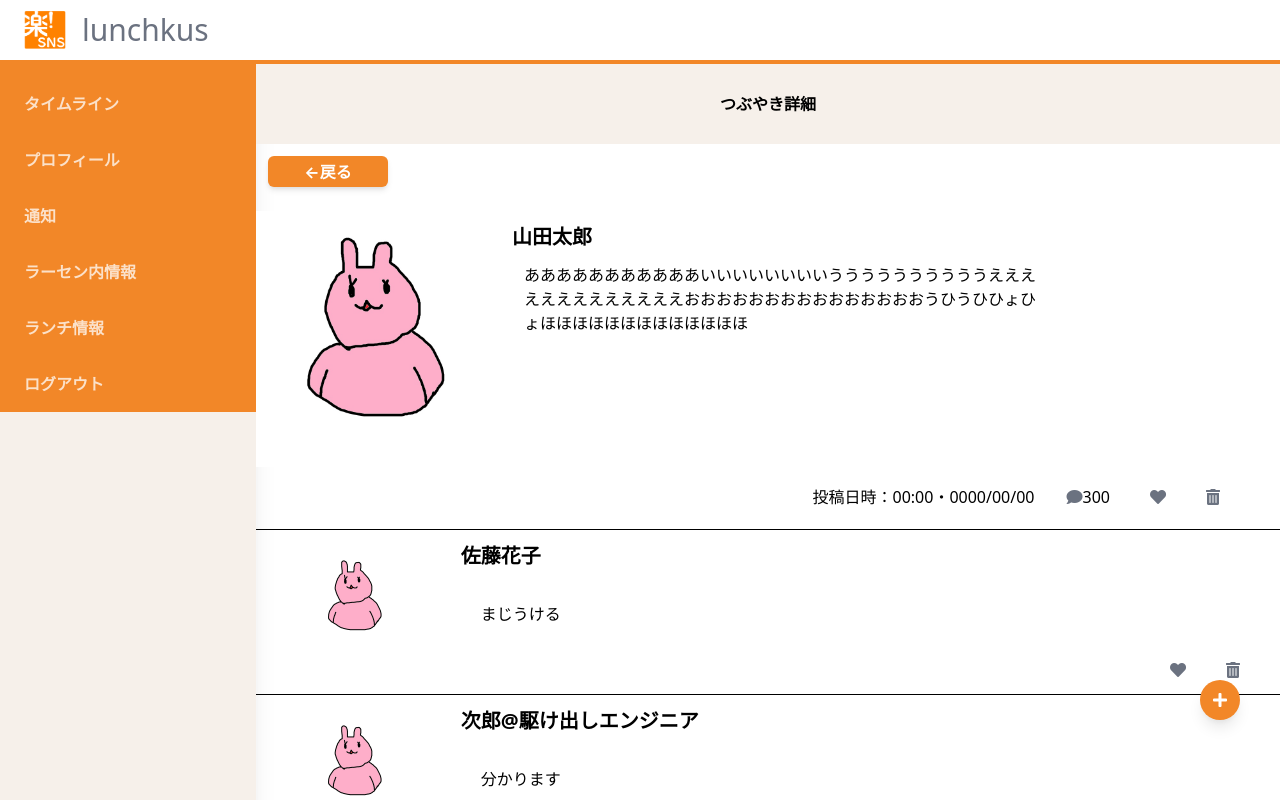
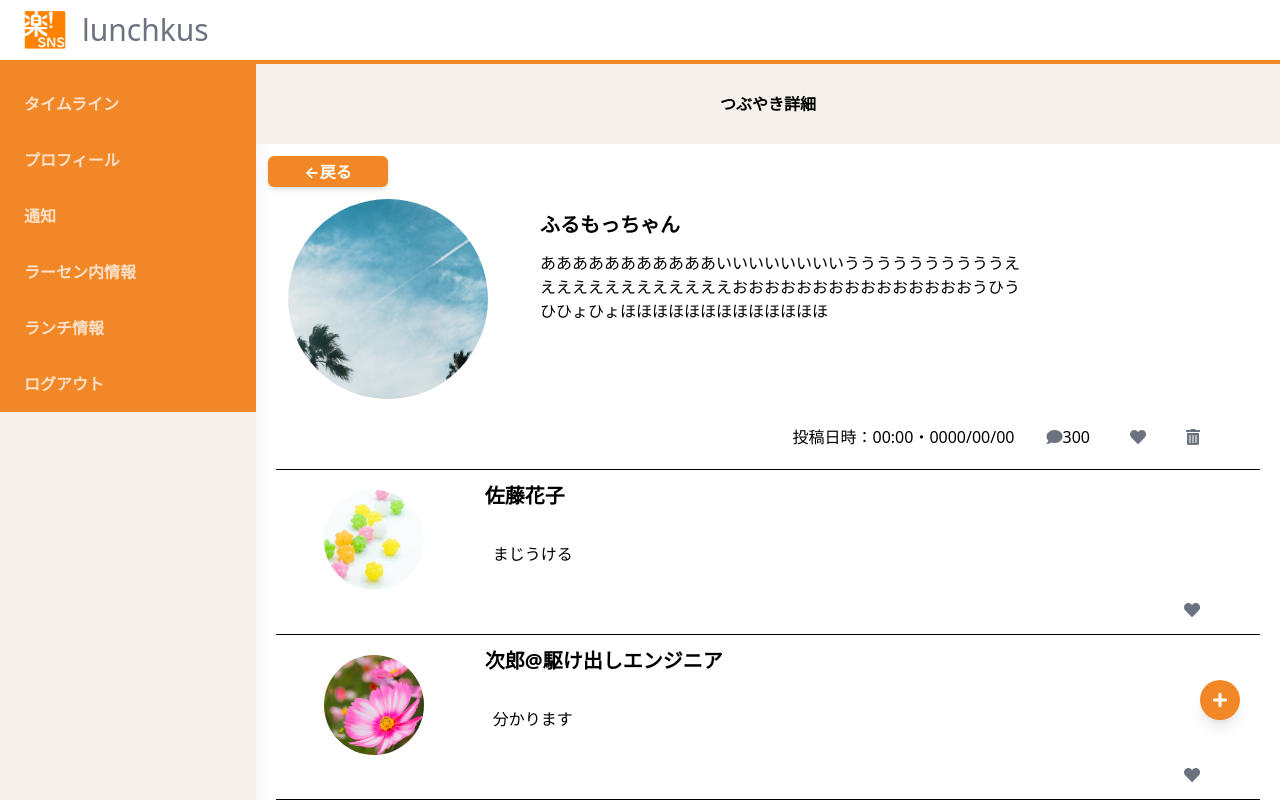
Before and after one commit to suzu1997/rakus-sns-app, a Next.js app: page /timeline/1 in a window 1280 px wide. Shown: the top 800 px of the page. Built offline with nearby package versions, Linux system fonts and the light colour scheme.

Commit message:
画像丸く／ごみ箱表示／CSS変更

```diff
--- a/src/pages/timeline/[id].tsx
+++ b/src/pages/timeline/[id].tsx
@@ -21,10 +21,10 @@ const TweetDetail: NextPage = () => {
   const [data] = useState({
     postId: 1,
     userId: 1,
-    name: "山田太郎",
+    name: "ふるもっちゃん",
     tweet:
       "あああああああああああいいいいいいいいううううううううううえええええええええええええおおおおおおおおおおおおおおおうひうひひょひょほほほほほほほほほほほほほ",
-    img: "/usakus.jpg",
+    img: "/image/userIcon/user3.jpeg",
     time: "00:00・0000/00/00",
     comment: [
       {
@@ -32,14 +32,21 @@ const TweetDetail: NextPage = () => {
         userId: 2,
         name: "佐藤花子",
         tweet: "まじうける",
-        img: "/usakus.jpg",
+        img: "/image/userIcon/user1.jpeg",
       },
       {
         postId: 3,
         userId: 3,
         name: "次郎@駆け出しエンジニア",
         tweet: "分かります",
-        img: "/usakus.jpg",
+        img: "/image/userIcon/user6.jpeg",
+      },
+      {
+        postId: 4,
+        userId: 1,
+        name: "ふるもっちゃん",
+        tweet: "みんないいねしてね",
+        img: "/image/userIcon/user3.jpeg",
       },
     ],
   });
@@ -65,7 +72,7 @@ const TweetDetail: NextPage = () => {
     router.push(`/user/${userId}`);
   };
 
-  // const loginUserId = Number(router.query.id);
+  const loginUserId = Number(router.query.id);
   // const { data: timelineData, error } = useSWR<TimelineDetail>(
   //   `${JAVA_API_URL}/timeline/${loginUserId}`,
   // );
@@ -88,32 +95,38 @@ const TweetDetail: NextPage = () => {
       </div>
 
       {/* つぶやき詳細 */}
+      <div className="mx-5">
         <div>
-        <div className="pt-3 pb-3 flex">
+          <div className="px-3 flex">
             <div className="w-3/12 cursor-pointer hover:opacity-50">
               <Image
                 src={data.img}
-              width={300}
-              height={300}
+                width={200}
+                height={200}
                 alt="icon"
                 onClick={() => {
                   goUserPage(data.userId);
                 }}
+                className="rounded-full"
               />
             </div>
             <div className="w-9/12">
-            <div className="text-xl font-extrabold py-3">{data.name}</div>
+              <div className="text-xl font-extrabold py-3 ml-3">
+                {data.name}
+              </div>
               <div className="w-8/12 ml-3">{data.tweet}</div>
             </div>
           </div>
 
           <div className="text-right pb-5" style={style}>
-          <div className="flex flex-col items-end gap-3 sm:flex-row justify-end mr-5">
+            <div className="flex flex-col items-end gap-3 sm:flex-row justify-end mr-5 mt-5">
               <div className="mr-5">投稿日時：{data.time}</div>
               <div>
                 <CommentIcon commentCount={300} />
                 <FavoBtn postId={data.postId} />
+                {loginUserId == data.userId && (
                   <TrashBtn postId={data.postId} />
+                )}
               </div>
             </div>
           </div>
@@ -130,18 +143,24 @@ const TweetDetail: NextPage = () => {
                 onClick={() => {
                   goUserPage(value.userId);
                 }}
+                className="rounded-full"
               />
             </div>
             <div className="w-4/5">
-            <div className="text-xl font-extrabold pt-3 pb-3">{value.name}</div>
+              <div className="text-xl font-extrabold py-3 ml-3">
+                {value.name}
+              </div>
               <div className="pt-5 pb-5 pl-5 w-8/12">{value.tweet}</div>
-            <div className="w-full text-right pt-3 pb-3">
+              <div className="w-full text-right py-3 pr-5">
                 <FavoBtn postId={value.postId} />
+                {loginUserId == value.userId && (
                   <TrashBtn postId={value.postId} />
+                )}
               </div>
             </div>
           </div>
         ))}
+      </div>
 
       <div>
         <PostBtn />
```
Lines whose indentation alone changed are shown as unchanged.
